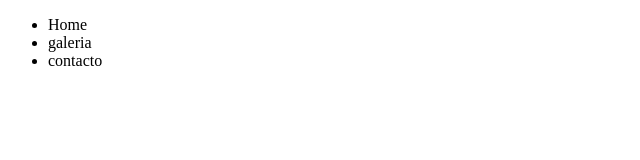
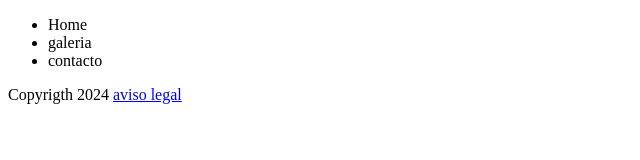
Before and after one commit to Aileen538/Repositorio123, a plain HTML site: page index.html in a window 1280 px wide. Shown: the whole page, without its empty margins (0-640 px from the left). Drawn offline with Linux system fonts and the light colour scheme.

Commit message:
he creado el footer

```diff
--- a/index.html
+++ b/index.html
@@ -19,7 +19,9 @@
 
             </ul>
         </nav>
-
+        <footer>
+            <p> Copyrigth 2024 <a href="aviso legal">aviso legal</a></p>
+        </footer>
 
     </header>
 </body>
```
